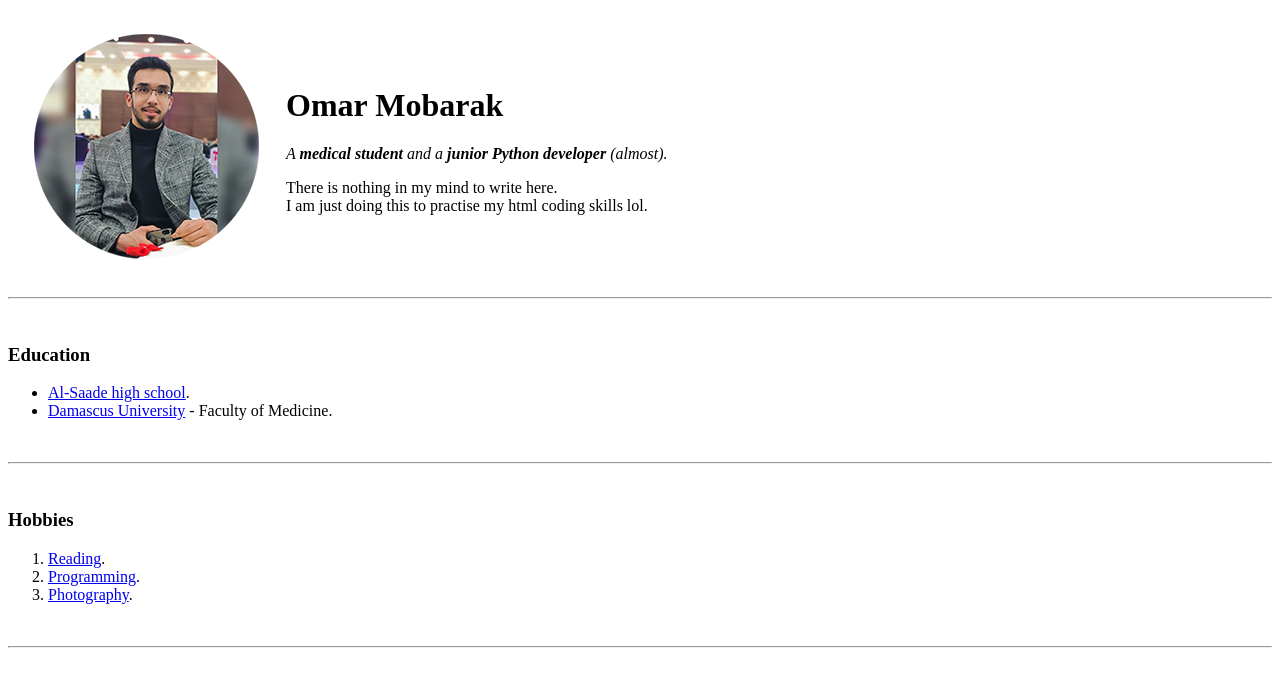
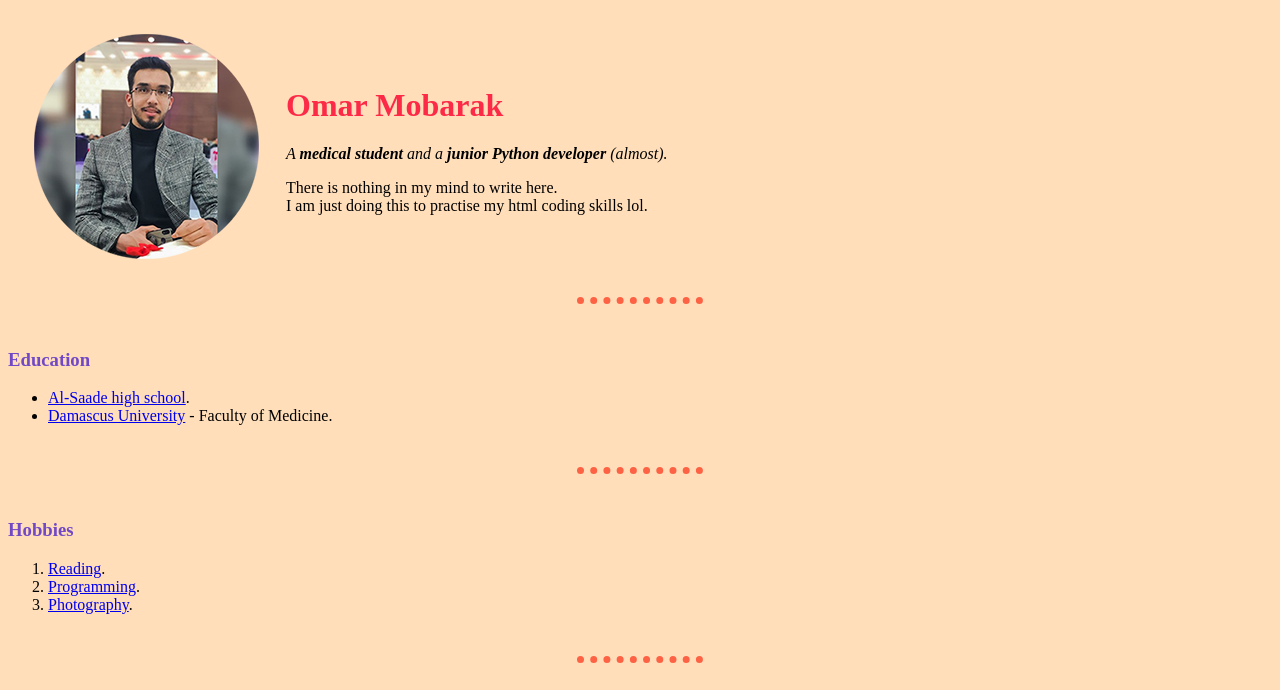
Before and after one commit to Saltal27/Day-41-42-43-personal-site, a plain HTML site: page index.html in a window 1280 px wide. Shown: the top 690 px of the page. Drawn offline with Linux system fonts and the light colour scheme.

Commit message:
Added day 43 css code

```diff
--- /dev/null
+++ b/css/styles.css
@@ -0,0 +1,14 @@
+body {
+    background-color: #FFDEB9;
+}
+hr {
+    border-style: none;
+    border-top: 7px dotted #FE6244;
+    width: 10%;
+}
+h1 {
+    color: #FC2947;
+}
+h3 {
+    color: #7149C6;
+}
--- a/index.html
+++ b/index.html
@@ -6,6 +6,8 @@
               content="width=device-width, user-scalable=no, initial-scale=1.0, maximum-scale=1.0, minimum-scale=1.0">
         <meta http-equiv="X-UA-Compatible" content="ie=edge">
         <title>Omar's Personal Site</title>
+        <link rel="stylesheet" href="css/styles.css">
+
     </head>
     <body>
         <table cellspacing="25">
```
Also changed, not shown: my contact details.html (+2 -0 lines).
